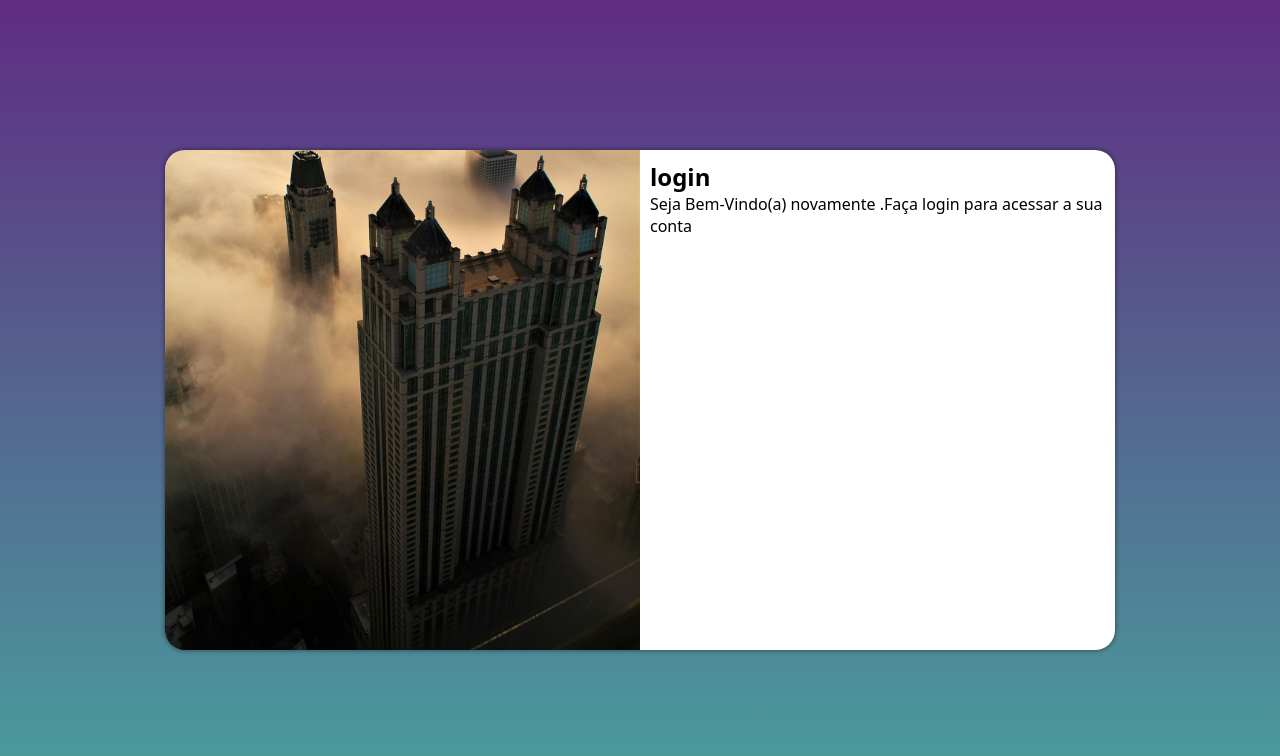
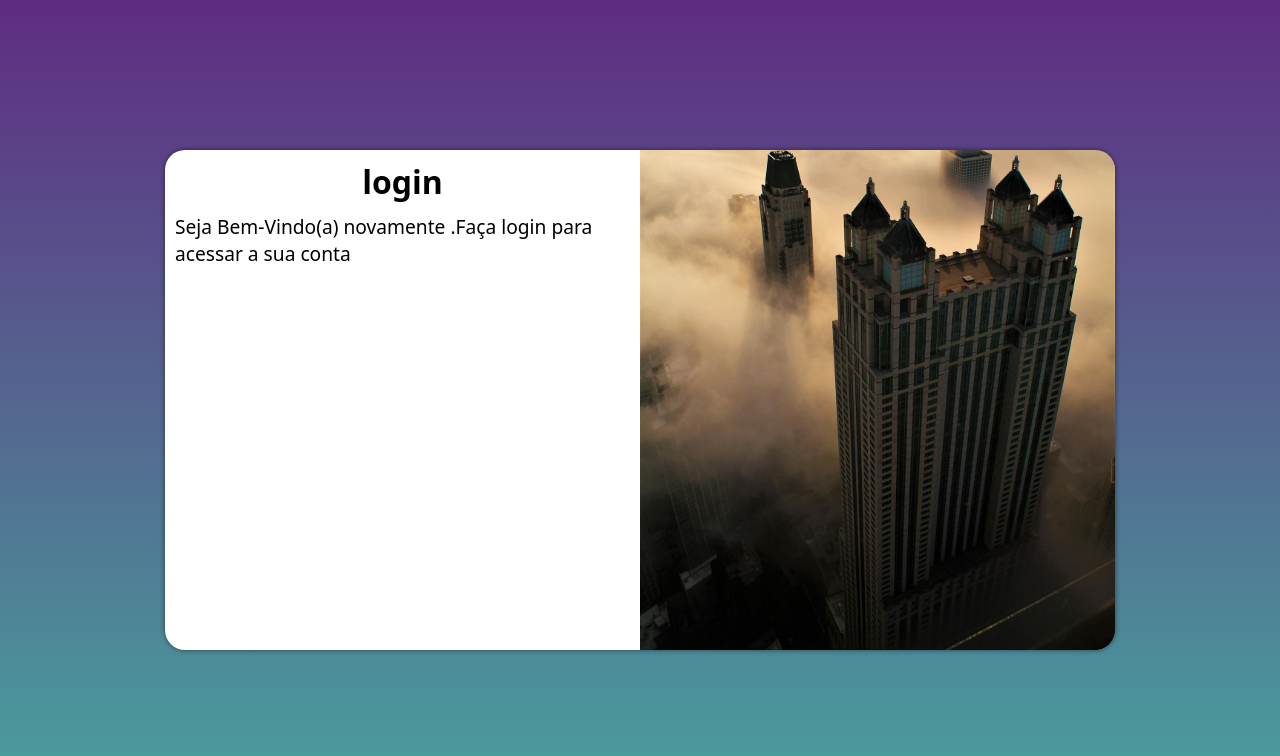
Before and after one commit to romanowro/Projeto-login, a plain HTML site: page index.html in a window 1280 px wide. Drawn offline with Linux system fonts and the light colour scheme.

Commit message:
Alterar img

```diff
--- a/estilos/media-query.css
+++ b/estilos/media-query.css
@@ -37,14 +37,23 @@
     }
 
     section#login > div#imagem{
-        float: left;
+        float: right;
         width: 50%;
         height: 100%;
     }
 
     section#login > div#formulario{
-        float: right;
+        float: left;
         width: 50%;
     }
 
+    div#formulario > h1{
+        font-size: 2em;
+    }
+
+
+div#formulario > p{
+    font-size: 1.2em;
 }
+
+}
--- a/estilos/style.css
+++ b/estilos/style.css
@@ -4,6 +4,7 @@
 
 verde #49a09d
 lilas #5f2c82
+Configuração gerais
 
 */
 
@@ -58,6 +59,11 @@ section#login>div#formulario {
     padding: 10px;
 }
 
-body {
-    background-image: url('/img/predio.jpg')
+div#formulario > h1{
+    text-align: center;
+    margin-bottom: 10px;
 }
+
+div#formulario > p{
+    font-size: 0.8em;
+}
```
